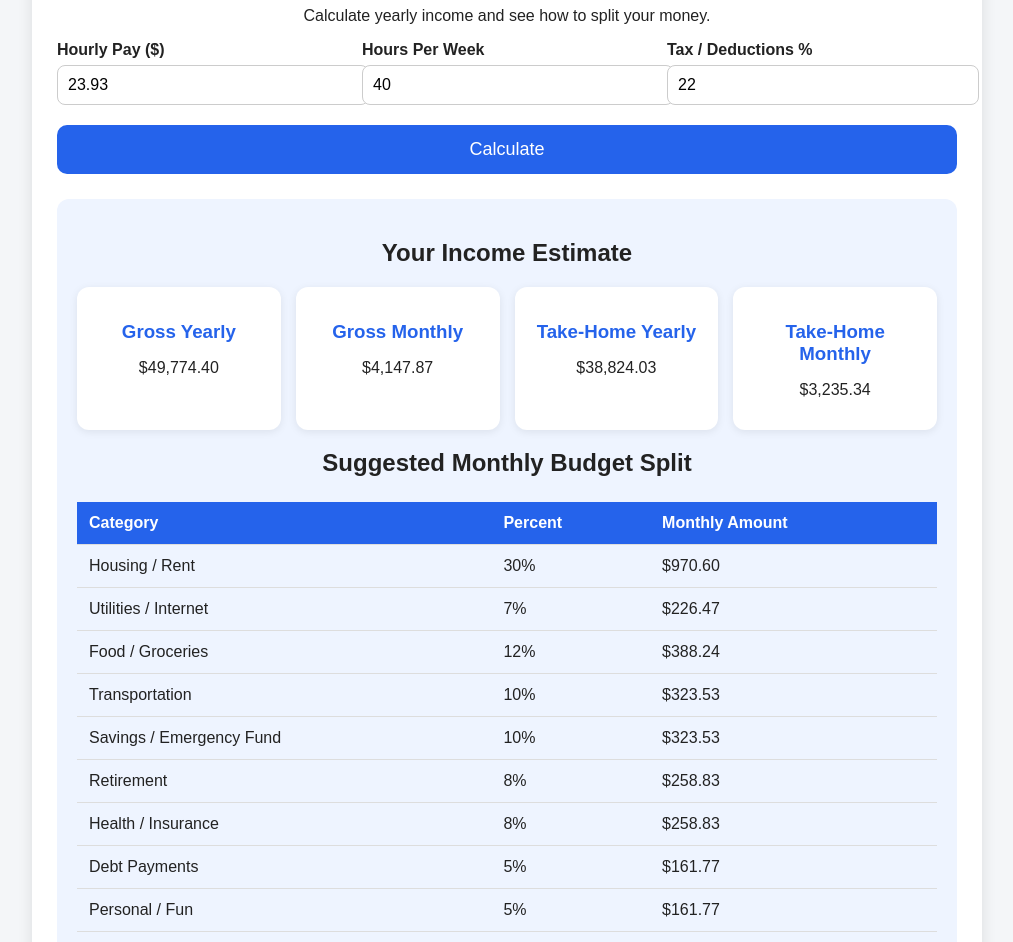
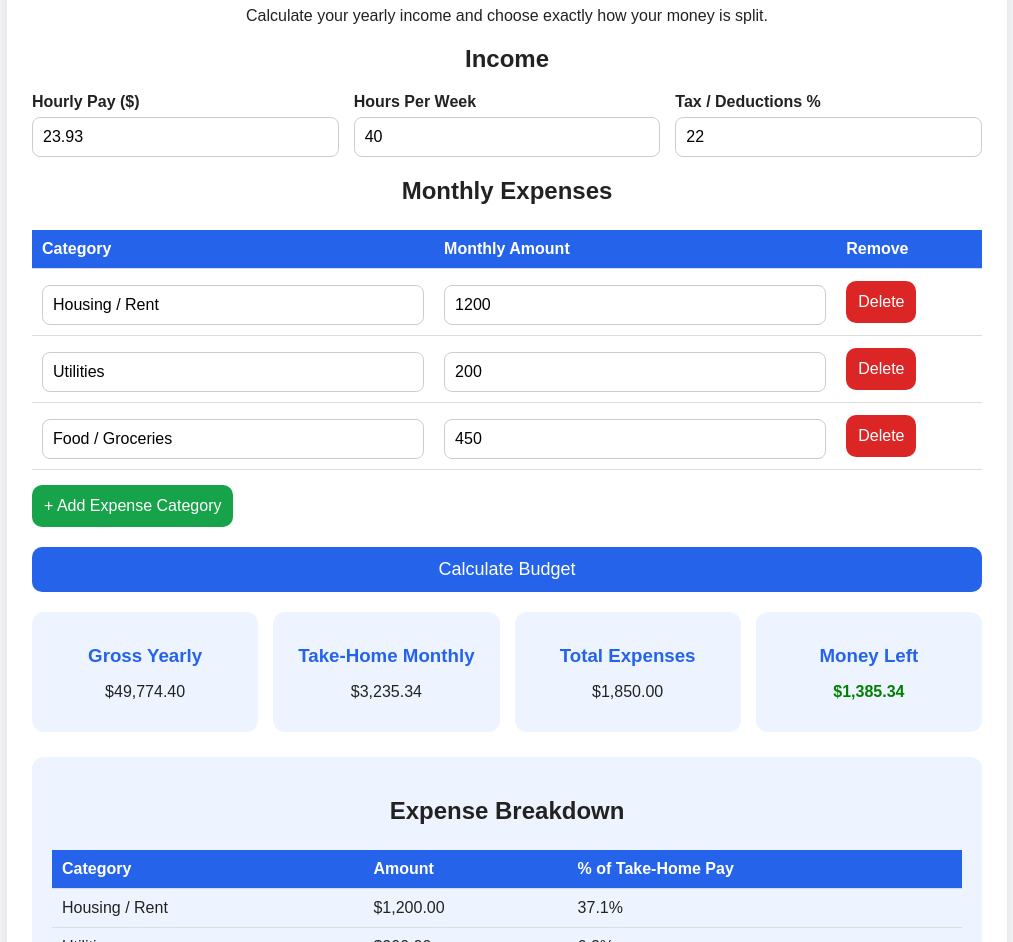
Before and after one commit to KanyeeAsada/salary-calculator-mommy, a plain HTML site: page index.html in a window 1280 px wide. Shown: the part 118-1060 px from the top of the page, without its empty margins (133-1146 px from the left). Drawn offline with Linux system fonts and the light colour scheme.

Commit message:
Update index.html

```diff
--- a/index.html
+++ b/index.html
@@ -3,7 +3,8 @@
 <head>
   <meta charset="UTF-8" />
   <meta name="viewport" content="width=device-width, initial-scale=1.0" />
-  <title>Salary & Budget Calculator</title>
+  <title>Salary & Expense Calculator</title>
+
   <style>
     body {
       font-family: Arial, sans-serif;
@@ -14,7 +15,7 @@
     }
 
     .container {
-      max-width: 900px;
+      max-width: 950px;
       margin: auto;
       background: white;
       padding: 25px;
@@ -26,11 +27,10 @@
       text-align: center;
     }
 
-    .form-grid {
+    .grid {
       display: grid;
       grid-template-columns: repeat(auto-fit, minmax(220px, 1fr));
       gap: 15px;
-      margin-bottom: 20px;
     }
 
     label {
@@ -44,28 +44,34 @@
       border: 1px solid #ccc;
       border-radius: 8px;
       font-size: 16px;
+      box-sizing: border-box;
     }
 
     button {
+      padding: 12px;
+      border: none;
+      border-radius: 10px;
+      cursor: pointer;
+      font-size: 16px;
+    }
+
+    .calculate {
       width: 100%;
-      padding: 14px;
       background: #2563eb;
       color: white;
       font-size: 18px;
-      border: none;
-      border-radius: 10px;
-      cursor: pointer;
+      margin-top: 20px;
     }
 
-    button:hover {
-      background: #1d4ed8;
+    .add {
+      background: #16a34a;
+      color: white;
+      margin-top: 15px;
     }
 
-    .results {
-      margin-top: 25px;
-      background: #eef4ff;
-      padding: 20px;
-      border-radius: 12px;
+    .delete {
+      background: #dc2626;
+      color: white;
     }
 
     .cards {
@@ -76,11 +82,10 @@
     }
 
     .card {
-      background: white;
+      background: #eef4ff;
       padding: 15px;
       border-radius: 12px;
       text-align: center;
-      box-shadow: 0 2px 8px rgba(0,0,0,0.08);
     }
 
     .card h3 {
@@ -95,14 +100,31 @@
     }
 
     th, td {
-      padding: 12px;
+      padding: 10px;
       border-bottom: 1px solid #ddd;
-      text-align: left;
     }
 
     th {
       background: #2563eb;
       color: white;
+      text-align: left;
+    }
+
+    .summary {
+      margin-top: 25px;
+      background: #eef4ff;
+      padding: 20px;
+      border-radius: 12px;
+    }
+
+    .positive {
+      color: green;
+      font-weight: bold;
+    }
+
+    .negative {
+      color: red;
+      font-weight: bold;
     }
 
     .note {
@@ -113,13 +135,18 @@
     }
   </style>
 </head>
+
 <body>
 
   <div class="container">
-    <h1>Salary & Budget Calculator</h1>
-    <p style="text-align:center;">Calculate yearly income and see how to split your money.</p>
+    <h1>Salary & Expense Calculator</h1>
+    <p style="text-align:center;">
+      Calculate your yearly income and choose exactly how your money is split.
+    </p>
 
-    <div class="form-grid">
+    <h2>Income</h2>
+
+    <div class="grid">
       <div>
         <label>Hourly Pay ($)</label>
         <input type="number" id="hourlyPay" value="23.93" step="0.01">
@@ -136,50 +163,79 @@
       </div>
     </div>
 
-    <button onclick="calculateBudget()">Calculate</button>
+    <h2>Monthly Expenses</h2>
 
-    <div class="results" id="results" style="display:none;">
-      <h2>Your Income Estimate</h2>
+    <table>
+      <thead>
+        <tr>
+          <th>Category</th>
+          <th>Monthly Amount</th>
+          <th>Remove</th>
+        </tr>
+      </thead>
 
-      <div class="cards">
-        <div class="card">
-          <h3>Gross Yearly</h3>
-          <p id="grossYearly"></p>
-        </div>
+      <tbody id="expenseTable">
+        <tr>
+          <td><input type="text" value="Housing / Rent"></td>
+          <td><input type="number" value="1200"></td>
+          <td><button class="delete" onclick="deleteRow(this)">Delete</button></td>
+        </tr>
+        <tr>
+          <td><input type="text" value="Utilities"></td>
+          <td><input type="number" value="200"></td>
+          <td><button class="delete" onclick="deleteRow(this)">Delete</button></td>
+        </tr>
+        <tr>
+          <td><input type="text" value="Food / Groceries"></td>
+          <td><input type="number" value="450"></td>
+          <td><button class="delete" onclick="deleteRow(this)">Delete</button></td>
+        </tr>
+      </tbody>
+    </table>
 
-        <div class="card">
-          <h3>Gross Monthly</h3>
-          <p id="grossMonthly"></p>
-        </div>
+    <button class="add" onclick="addExpense()">+ Add Expense Category</button>
 
-        <div class="card">
-          <h3>Take-Home Yearly</h3>
-          <p id="netYearly"></p>
-        </div>
+    <button class="calculate" onclick="calculateBudget()">Calculate Budget</button>
 
-        <div class="card">
-          <h3>Take-Home Monthly</h3>
-          <p id="netMonthly"></p>
-        </div>
+    <div class="cards">
+      <div class="card">
+        <h3>Gross Yearly</h3>
+        <p id="grossYearly">$0.00</p>
       </div>
 
-      <h2>Suggested Monthly Budget Split</h2>
+      <div class="card">
+        <h3>Take-Home Monthly</h3>
+        <p id="netMonthly">$0.00</p>
+      </div>
 
+      <div class="card">
+        <h3>Total Expenses</h3>
+        <p id="totalExpenses">$0.00</p>
+      </div>
+
+      <div class="card">
+        <h3>Money Left</h3>
+        <p id="moneyLeft">$0.00</p>
+      </div>
+    </div>
+
+    <div class="summary">
+      <h2>Expense Breakdown</h2>
       <table>
         <thead>
           <tr>
             <th>Category</th>
-            <th>Percent</th>
-            <th>Monthly Amount</th>
+            <th>Amount</th>
+            <th>% of Take-Home Pay</th>
           </tr>
         </thead>
-        <tbody id="budgetTable"></tbody>
+        <tbody id="breakdownTable"></tbody>
       </table>
+    </div>
 
-      <p class="note">
-        This is a simple estimate. Actual taxes and expenses may be different.
-      </p>
-    </div>
+    <p class="note">
+      This is a simple estimate. Actual taxes and deductions may be different.
+    </p>
   </div>
 
   <script>
@@ -190,52 +246,66 @@
       });
     }
 
+    function addExpense() {
+      const table = document.getElementById("expenseTable");
+
+      const row = document.createElement("tr");
+
+      row.innerHTML = `
+        <td><input type="text" placeholder="Example: Car Payment"></td>
+        <td><input type="number" placeholder="0"></td>
+        <td><button class="delete" onclick="deleteRow(this)">Delete</button></td>
+      `;
+
+      table.appendChild(row);
+    }
+
+    function deleteRow(button) {
+      button.parentElement.parentElement.remove();
+      calculateBudget();
+    }
+
     function calculateBudget() {
-      const hourlyPay = parseFloat(document.getElementById("hourlyPay").value);
-      const hoursPerWeek = parseFloat(document.getElementById("hoursPerWeek").value);
-      const taxRate = parseFloat(document.getElementById("taxRate").value) / 100;
+      const hourlyPay = parseFloat(document.getElementById("hourlyPay").value) || 0;
+      const hoursPerWeek = parseFloat(document.getElementById("hoursPerWeek").value) || 0;
+      const taxRate = (parseFloat(document.getElementById("taxRate").value) || 0) / 100;
 
       const grossYearly = hourlyPay * hoursPerWeek * 52;
-      const grossMonthly = grossYearly / 12;
       const netYearly = grossYearly * (1 - taxRate);
       const netMonthly = netYearly / 12;
 
-      document.getElementById("grossYearly").textContent = formatMoney(grossYearly);
-      document.getElementById("grossMonthly").textContent = formatMoney(grossMonthly);
-      document.getElementById("netYearly").textContent = formatMoney(netYearly);
-      document.getElementById("netMonthly").textContent = formatMoney(netMonthly);
+      let totalExpenses = 0;
+      const breakdownTable = document.getElementById("breakdownTable");
+      breakdownTable.innerHTML = "";
 
-      const budget = [
-        ["Housing / Rent", 30],
-        ["Utilities / Internet", 7],
-        ["Food / Groceries", 12],
-        ["Transportation", 10],
-        ["Savings / Emergency Fund", 10],
-        ["Retirement", 8],
-        ["Health / Insurance", 8],
-        ["Debt Payments", 5],
-        ["Personal / Fun", 5],
-        ["Education / Career Growth", 5]
-      ];
+      const rows = document.querySelectorAll("#expenseTable tr");
 
-      const table = document.getElementById("budgetTable");
-      table.innerHTML = "";
+      rows.forEach(row => {
+        const category = row.children[0].querySelector("input").value || "Unnamed";
+        const amount = parseFloat(row.children[1].querySelector("input").value) || 0;
 
-      budget.forEach(item => {
-        const category = item[0];
-        const percent = item[1];
-        const amount = netMonthly * (percent / 100);
+        totalExpenses += amount;
 
-        table.innerHTML += `
+        const percent = netMonthly > 0 ? (amount / netMonthly) * 100 : 0;
+
+        breakdownTable.innerHTML += `
           <tr>
             <td>${category}</td>
-            <td>${percent}%</td>
             <td>${formatMoney(amount)}</td>
+            <td>${percent.toFixed(1)}%</td>
           </tr>
         `;
       });
 
-      document.getElementById("results").style.display = "block";
+      const moneyLeft = netMonthly - totalExpenses;
+
+      document.getElementById("grossYearly").textContent = formatMoney(grossYearly);
+      document.getElementById("netMonthly").textContent = formatMoney(netMonthly);
+      document.getElementById("totalExpenses").textContent = formatMoney(totalExpenses);
+
+      const moneyLeftElement = document.getElementById("moneyLeft");
+      moneyLeftElement.textContent = formatMoney(moneyLeft);
+      moneyLeftElement.className = moneyLeft >= 0 ? "positive" : "negative";
     }
 
     calculateBudget();
```
